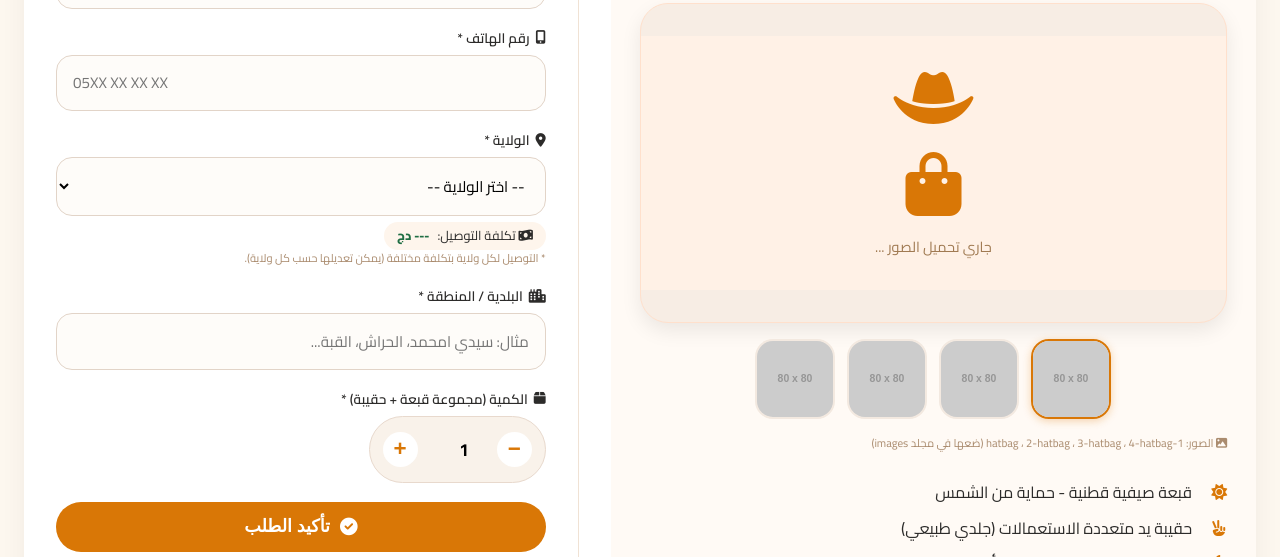
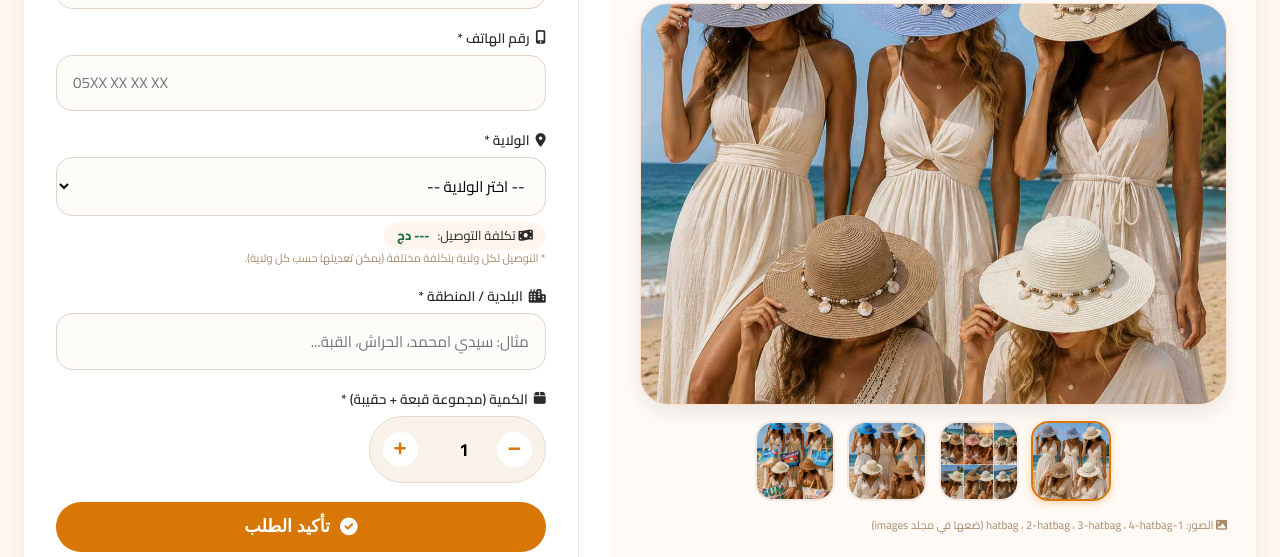
Before and after one commit to laromike11-beep/Zakihatbag, a plain HTML site: page index.html in a window 1280 px wide. Shown: the part 243-800 px from the top of the page. Drawn offline with Linux system fonts and the light colour scheme; placeholder pictures from the web are drawn by us; files whose address does not match are found by name.

Commit message:
index.html

```diff
--- a/index.html
+++ b/index.html
@@ -528,7 +528,7 @@
   // ------------------------------
   // مسار الصور: images/1-hatbag.jpg (يمكنك تغيير الامتداد إلى .png أو .webp حسب صورك)
   const imageNames = ["1-hatbag", "2-hatbag", "3-hatbag", "4-hatbag"];
-  const imageExtension = ".jpg";  // غيّر إلى .png إذا كانت صورك بصيغة PNG
+  const imageExtension = ".jpeg";  // غيّر إلى .png إذا كانت صورك بصيغة PNG
 
   // بناء المسارات الكاملة
   const productImages = imageNames.map(name => `images/${name}${imageExtension}`);
```
